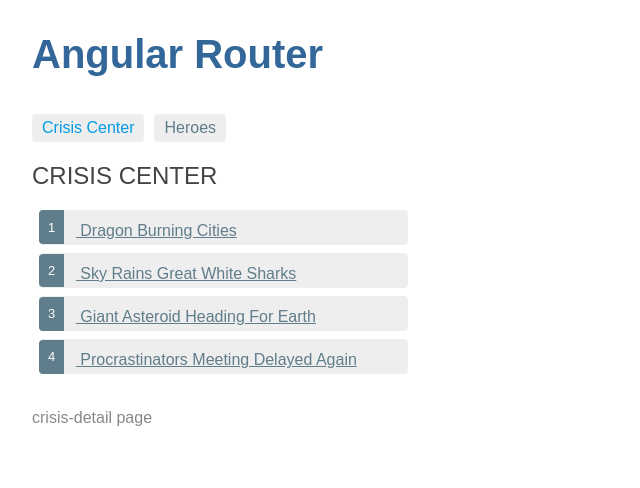
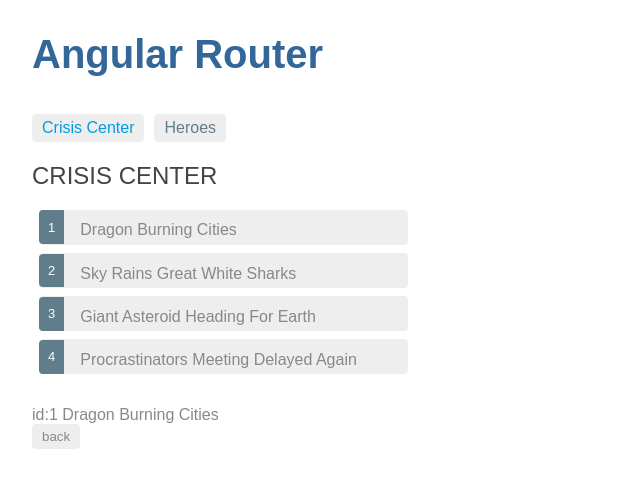
Before and after one commit to zhangkang1521/Angular2-CLI, an Angular app: page /crisis-center/1 in a window 1280 px wide. Shown: the top 488 px of the page, without its empty margins (0-640 px from the left). Built offline with nearby package versions, Linux system fonts and the light colour scheme.

Commit message:
crisis-detail 相对路由返回

```diff
--- a/src/app/component/cirsis-center/crisis-detail.component.ts
+++ b/src/app/component/cirsis-center/crisis-detail.component.ts
@@ -1,18 +1,39 @@
 import {Component, OnInit, OnDestroy} from "@angular/core";
+import {Crisis, CrisisService} from "./crisis.service";
+import {ActivatedRoute, Params, Router} from "@angular/router";
 
 @Component({
   selector: 'crisis-detail',
-  template: `crisis-detail page`
+  template: `<div>id:{{crisis?.id}} {{crisis?.name}}</div>
+             <div><button (click)="back()">back</button></div>
+            `
 })
 
 export class CrisisDetailComponent implements OnInit, OnDestroy{
 
+  crisis: Crisis;
+
+  constructor(
+    private route: ActivatedRoute,
+    private crisisService: CrisisService,
+    private router: Router){}
+
   ngOnInit(): void {
     console.log('crisisDetail init');
+    this.route.params.switchMap((params:Params) => {
+      return this.crisisService.getCrisis(+params['id']);
+    }).subscribe((crisis: Crisis) => {
+      this.crisis = crisis;
+    });
+
   }
 
   ngOnDestroy(): void {
     console.log('crisisDetail destroy');
   }
 
+  back() {
+    this.router.navigate(['../', { id: this.crisis.id, foo: 'foo' }], { relativeTo: this.route });
+  }
+
 }
--- a/src/app/component/cirsis-center/crisis-list.component.ts
+++ b/src/app/component/cirsis-center/crisis-list.component.ts
@@ -10,12 +10,10 @@ import {Crisis, CrisisService} from "./crisis.service";
   template: `
     <ul class="items">
       <li *ngFor="let crisis of crises | async"
-
-        [class.selected]="isSelected(crisis)">
-        <a [routerLink]="[crisis.id]">
+        (click)="onSelect(crisis)"
+        >
           <span class="badge">{{ crisis.id }}</span>
           {{ crisis.name }}
-          </a>
       </li>
     </ul>
 
```
